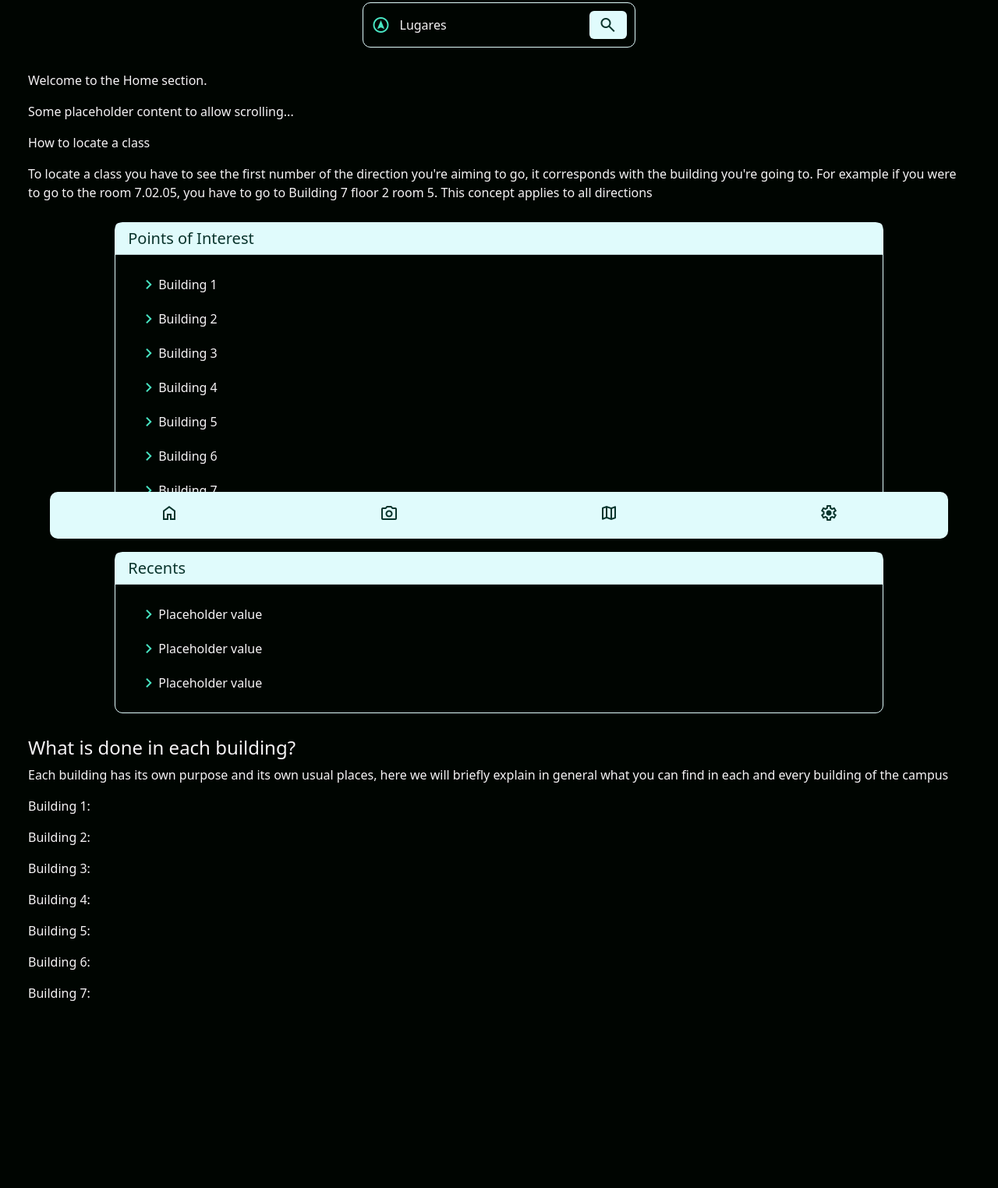
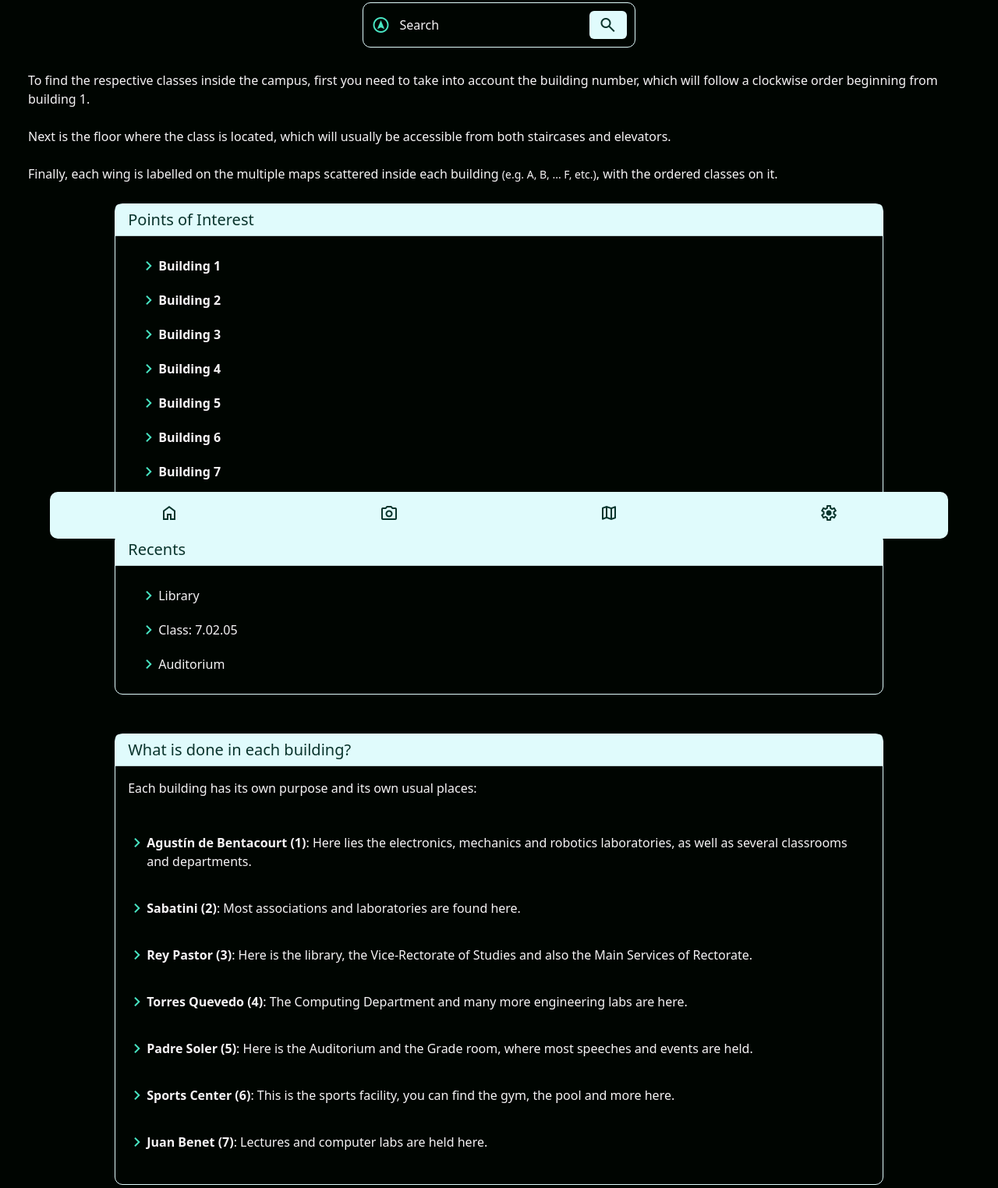
Before and after one commit to gdethan11yoshi/Hackathon_caixa, a website built with Vite: page src/front/index.html in a window 1280 px wide. Shown: the part 89-1613 px from the top of the page at 78% size. Before the commit the page ends 1521 px from the top, so only its background shows below. Built offline with nearby package versions, Linux system fonts and the light colour scheme; no server answers; what locar would draw is missing.

Commit message:
fix formatting

```diff
--- a/src/front/index.html
+++ b/src/front/index.html
@@ -14,32 +14,32 @@
 	<meta name="format-detection" content="telephone=no"/>
 	<meta name="referrer" content="no-referrer-when-downgrade"/>
 
-	<script type="module" src="./js/main.ts"></script>
-	<link rel="stylesheet" href="./styles/style.css"/>
-  <link rel="icon" type="image/x-icon" href="./public/icon.png">
-
 	<!-- BOOTSTRAP -->
 	<link href="https://cdn.jsdelivr.net/npm/bootstrap@5.3.8/dist/css/bootstrap.min.css" rel="stylesheet" integrity="sha384-sRIl4kxILFvY47J16cr9ZwB07vP4J8+LH7qKQnuqkuIAvNWLzeN8tE5YBujZqJLB" crossorigin="anonymous"/>
 	<script src="https://cdn.jsdelivr.net/npm/bootstrap@5.3.8/dist/js/bootstrap.bundle.min.js" integrity="sha384-FKyoEForCGlyvwx9Hj09JcYn3nv7wiPVlz7YYwJrWVcXK/BmnVDxM+D2scQbITxI" crossorigin="anonymous"></script>
 	<!-- Google Icons -->
 	<link rel="stylesheet" href="https://fonts.googleapis.com/css2?family=Material+Symbols+Outlined:opsz,wght,FILL,GRAD@24,400,0,0"/>
+	<!-- CSS y JS local -->
+	<script type="module" src="./js/main.ts"></script>
+	<link rel="stylesheet" href="./styles/style.css"/>
+	<link rel="icon" type="image/x-icon" href="./public/icon.png">
 </head>
 
 <body>
 <!-- Main content sections -->
 <main class="container-fluid" style="max-width: 100%; padding: 0">
 	<div id="homeSection" class="section-container active">
-		<h1>Inicio</h1>
+		<h1>Home</h1>
 		<div class="search-container">
 			<div id="search_bar">
 				<label style="display: flex;
                       flex-direction: row;
                       align-content: center;
-											align-items: center;">
+                      align-items: center">
 					<span class="material-symbols-outlined">assistant_navigation</span>
 					<input type="text"
 								 class="form-control border-start-0"
-								 placeholder="Lugares"
+								 placeholder="Search"
 								 style="outline: none"/>
 				</label>
 				<button class="btn btn-primary lightbg-darkfr"
@@ -47,21 +47,21 @@
 				        style="border: none;
 				               display: flex;
 				               align-content: center;
-								       align-items: center;">
+				               align-items: center">
 					<span class="material-symbols-outlined">search</span>
 				</button>
 			</div>
 			<div id="home-text">
-				<p>Welcome to the Home section.</p>
-				<p>Some placeholder content to allow scrolling...</p>
-				<p>How to locate a class</p>
 				<p>
-					To locate a class you have to see the first number
-					of the direction you're aiming to go, it corresponds
-					with the building you're going to. For example if
-					you were to go to the room 7.02.05, you have to go
-					to Building 7 floor 2 room 5. This concept applies
-					to all directions
+					To find the respective classes inside the campus, first you need to
+					take into account the building number, which will follow a clockwise
+					order beginning from building 1.<br> <br>
+
+					Next is the floor where the class is located, which will usually be accessible
+					from both staircases and elevators.<br> <br>
+
+					Finally, each wing is labelled on the multiple maps scattered inside each building
+					<small>(e.g. A, B, ... F, etc.)</small>, with the ordered classes on it.
 				</p>
 			</div>
 			<div class="row" id="massive-grid">
@@ -74,32 +74,46 @@
 					<div class="card-body">
 						<ul class="list-group list-group-flush">
 							<li class="list-group-item">
+								<a href="#b1">
 									<span class="material-symbols-outlined">chevron_right</span>
-								Building 1
+									<strong>Building 1</strong>
+								</a>
 							</li>
 							<li class="list-group-item">
+								<a href="#b2">
 									<span class="material-symbols-outlined">chevron_right</span>
-								Building 2
+									<strong>Building 2</strong>
+								</a>
 							</li>
 							<li class="list-group-item">
+								<a href="#b3">
 									<span class="material-symbols-outlined">chevron_right</span>
-								Building 3
+									<strong>Building 3</strong>
+								</a>
 							</li>
 							<li class="list-group-item">
+								<a href="#b4">
 									<span class="material-symbols-outlined">chevron_right</span>
-								Building 4
+									<strong>Building 4</strong>
+								</a>
 							</li>
 							<li class="list-group-item">
+								<a href="#b5">
 									<span class="material-symbols-outlined">chevron_right</span>
-								Building 5
+									<strong>Building 5</strong>
+								</a>
 							</li>
 							<li class="list-group-item">
+								<a href="#b6">
 									<span class="material-symbols-outlined">chevron_right</span>
-								Building 6
+									<strong>Building 6</strong>
+								</a>
 							</li>
 							<li class="list-group-item">
+								<a href="#b7">
 									<span class="material-symbols-outlined">chevron_right</span>
-								Building 7
+									<strong>Building 7</strong>
+								</a>
 							</li>
 						</ul>
 					</div>
@@ -112,35 +126,83 @@
 						<ul class="list-group list-group-flush">
 							<li class="list-group-item">
 								<span class="material-symbols-outlined">chevron_right</span>
-								Placeholder value
+								Library
 							</li>
 							<li class="list-group-item">
 								<span class="material-symbols-outlined">chevron_right</span>
-								Placeholder value
+								Class: 7.02.05
 							</li>
 							<li class="list-group-item">
 								<span class="material-symbols-outlined">chevron_right</span>
-								Placeholder value
+								Auditorium
 							</li>
 						</ul>
 					</div>
 				</div>
+				<div id="about-buildings" class="card">
+					<div class="card-header">
+						<h5 class="card-title mb-0">
+							What is done in each building?
+						</h5>
 					</div>
-			<div id="about-buildings">
-				<h4>What is done in each building?</h4>
+					<div class="card-body" id="info">
 						<p>
-					Each building has its own purpose and its own usual
-					places, here we will briefly explain in general what
-					you can find in each and every building of the
-					campus
+							Each building has its own purpose and its own usual places:
 						</p>
-				<p>Building 1: </p>
-				<p>Building 2: </p>
-				<p>Building 3: </p>
-				<p>Building 4: </p>
-				<p>Building 5: </p>
-				<p>Building 6: </p>
-				<p>Building 7: </p>
+						<ul class="list-group list-group-flush">
+							<li class="list-group-item" id="b1">
+								<span class="material-symbols-outlined">chevron_right</span>
+								<p>
+									<strong>Agustín de Bentacourt (1)</strong>: Here lies the
+									electronics, mechanics and robotics laboratories, as well
+									as several classrooms and departments.
+								</p>
+							</li>
+							<li class="list-group-item" id="b2">
+								<span class="material-symbols-outlined">chevron_right</span>
+								<p>
+									<strong>Sabatini (2)</strong>: Most associations and laboratories
+									are found here.
+								</p>
+							</li>
+							<li class="list-group-item" id="b3">
+								<span class="material-symbols-outlined">chevron_right</span>
+								<p>
+									<strong>Rey Pastor (3)</strong>: Here is the library, the
+									Vice-Rectorate of Studies and also the Main Services of Rectorate.
+								</p>
+							</li>
+							<li class="list-group-item" id="b4">
+								<span class="material-symbols-outlined">chevron_right</span>
+								<p>
+									<strong>Torres Quevedo (4)</strong>: The Computing Department and
+									many more engineering labs are here.
+								</p>
+							</li>
+							<li class="list-group-item" id="b5">
+								<span class="material-symbols-outlined">chevron_right</span>
+								<p>
+									<strong>Padre Soler (5)</strong>: Here is the Auditorium and the
+									Grade room, where most speeches and events are held.
+								</p>
+							</li>
+							<li class="list-group-item" id="b6">
+								<span class="material-symbols-outlined">chevron_right</span>
+								<p>
+									<strong>Sports Center (6)</strong>: This is the sports facility, you
+									can find the gym, the pool and more here.
+								</p>
+							</li>
+							<li class="list-group-item" id="b7">
+								<span class="material-symbols-outlined">chevron_right</span>
+								<p>
+									<strong>Juan Benet (7)</strong>: Lectures and computer labs
+									are held here.
+								</p>
+							</li>
+						</ul>
+					</div>
+				</div>
 			</div>
 		</div>
 	</div>
--- a/src/front/styles/style.css
+++ b/src/front/styles/style.css
@@ -7,7 +7,7 @@
     --fondo-segundario: #e0fbfcff; /*Fondo claro*/
 }
 
-body {
+body, root{
     background-color: var(--fondo);
     color: var(--texto-primario) !important;
 }
@@ -42,6 +42,18 @@ body {
 .container-fluid {
     align-content: center;
     align-items: center;
+}
+
+a {
+    text-decoration: none;
+    color: var(--texto-primario) !important;
+}
+a:visited {
+    text-decoration: none;
+    color: var(--texto-primario) !important;
+}
+b, strong {
+    display: inline !important;
 }
 
 /* Panel de navegación del fondo*/
@@ -110,6 +122,11 @@ body {
     width: auto;
     background-color: #48e5c2ff;
 }
+#info{
+    display: flex;
+    flex-direction: column;
+    gap: 20px;
+}
 #massive-grid {
     display: flex;
     flex-direction: column;
@@ -128,6 +145,9 @@ body {
     color: var(--texto-segundario);
     font-weight: bold;
 }
+.card-body {
+    color: var(--texto-primario);
+}
 .list-group-item {
     border: none;
     display: flex;
@@ -137,13 +157,22 @@ body {
     align-content: center;
     align-items: center;
 }
-.option-title {
-    margin-top: 30px;
-    padding-bottom: 10px;
-    border-bottom: 2px solid #0d6efd;
+.list-group-item .material-symbols-outlined,
+.list-group-item a {
+    display: flex;
+    flex-direction: row;
+    align-items: center;
+    align-content: center;
 }
 #about-buildings {
     margin: 20px auto;
+}
+#info .list-group-item {
+    padding: 0 !important;
+    margin: 10px 0;
+}
+#info .material-symbols-outlined {
+    margin-bottom: auto;
 }
 
 /* Live View */
```
Lines whose indentation alone changed are shown as unchanged.
